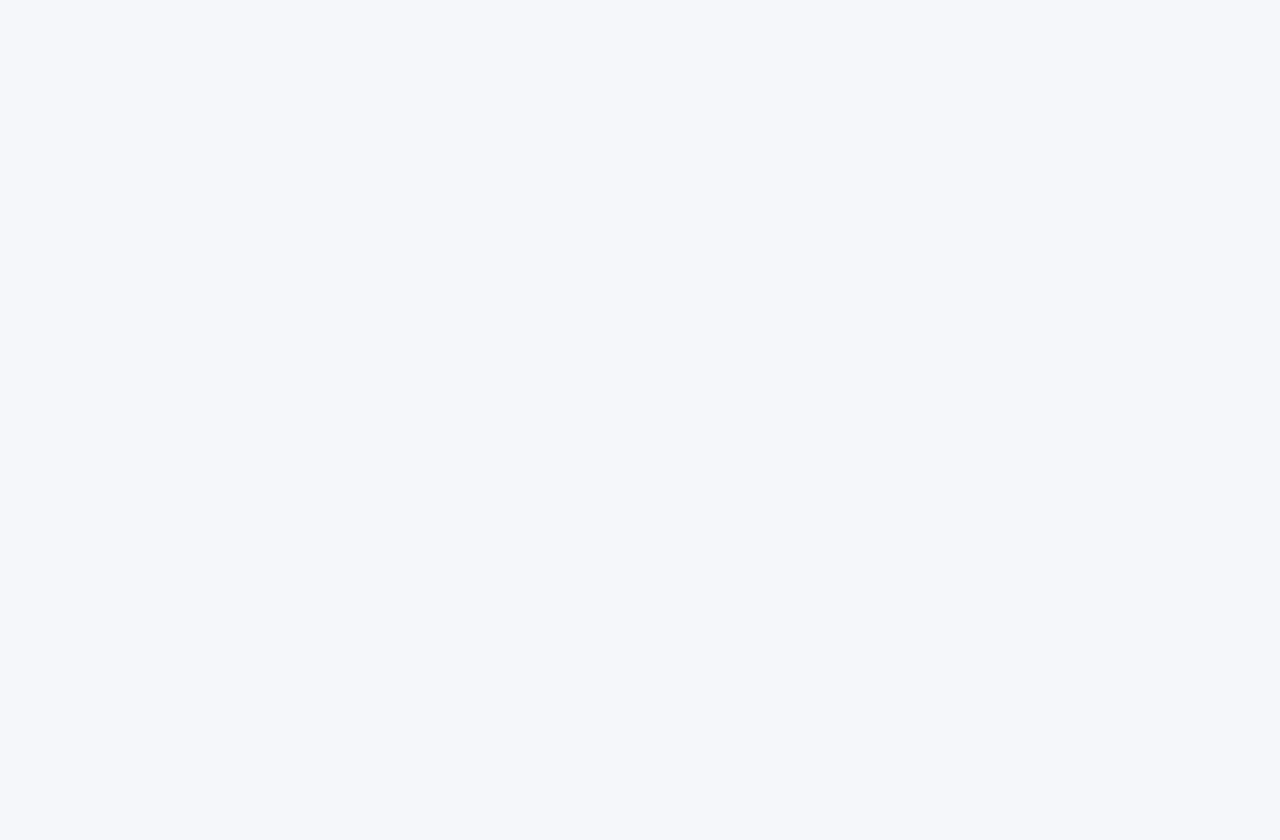
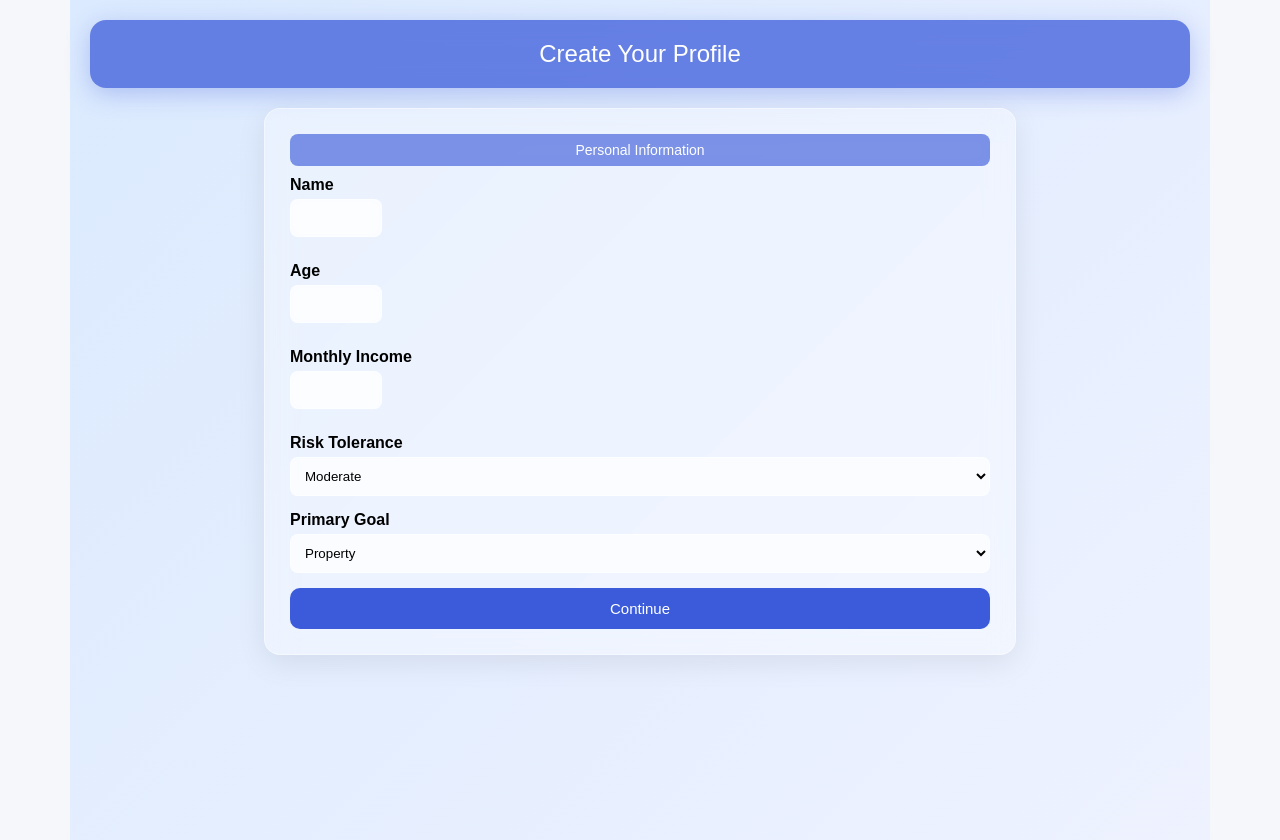
Before and after one commit to jordanchicksen1/nextgen-wealth, a React (Vite) app: page /setup-profile in a window 1280 px wide. Before the commit this address had no page. Before the commit the page ends 800 px from the top, so only its background shows below. Built offline with nearby package versions, Linux system fonts and the light colour scheme.

Commit message:
adding profile and signing in

```diff
--- a/src/App.jsx
+++ b/src/App.jsx
@@ -6,16 +6,22 @@ import TracksOverview from "./pages/TracksOverview";
 import Track from "./pages/Track";
 import SimulationsOverview from "./pages/SimulationsOverview";
 import Simulation from "./pages/Simulation";
+import ProfileSetup from "./pages/ProfileSetup";
+import Profile from "./pages/Profile";
+import SignIn from "./pages/SignIn";
 
 function App() {
   return (
     <Routes>
-      <Route path="/" element={<Home />} />
+      <Route path="/" element={<SignIn />} />
       <Route path="/dashboard" element={<Dashboard />} />
        <Route path="/tracks" element={<TracksOverview />} />
         <Route path="/tracks/:id" element={<Track />} />
       <Route path="/simulations" element={<SimulationsOverview />} />
       <Route path="/simulation" element={<Simulation />} />
+      <Route path="/setup-profile" element={<ProfileSetup />}/>
+      <Route path="/home" element={<Home />}/>
+      <Route path="/profile" element={<Profile />}/>
     </Routes>
   );
 }
--- a/src/components/Navbar.jsx
+++ b/src/components/Navbar.jsx
@@ -25,6 +25,10 @@ export default function Navbar() {
           <Link className={location.pathname === "/simulations" ? "active" : ""} to="/simulations">
             Simulations
           </Link>
+
+          <Link className={location.pathname === "/profile" ? "active" : ""} to="/profile">
+            Profile
+          </Link>
         </div>
       </nav>
     </div>
--- a/src/context/FinancialContext.jsx
+++ b/src/context/FinancialContext.jsx
@@ -3,6 +3,9 @@ import { createContext, useContext, useState } from "react";
 const FinancialContext = createContext();
 
 export function FinancialProvider({ children }) {
+  const [name, setName] = useState("");
+  const [age, setAge] = useState("");
+
   const [income, setIncome] = useState(0);
 
   const [expenses, setExpenses] = useState({
@@ -19,6 +22,12 @@ export function FinancialProvider({ children }) {
   return (
     <FinancialContext.Provider
       value={{
+        name,
+        setName,
+
+        age,
+        setAge,
+
         income,
         setIncome,
 
--- /dev/null
+++ b/src/pages/Profile.jsx
@@ -0,0 +1,56 @@
+import Navbar from "../components/Navbar";
+import BackToTop from "../components/BackToTop";
+
+import { useFinancial } from "../context/FinancialContext";
+
+import "./profile.css";
+
+export default function Profile() {
+  const {
+    name,
+    age,
+    income,
+    riskTolerance,
+    goal,
+  } = useFinancial();
+
+  return (
+    <div className="profile-page">
+      <Navbar />
+
+      <div className="header">
+        My Profile
+      </div>
+
+      <div className="profile-card">
+
+        <div className="card-header">
+          Profile Summary
+        </div>
+
+        <div className="profile-display">
+          <strong>Name:</strong> {name}
+        </div>
+
+        <div className="profile-display">
+          <strong>Age:</strong> {age}
+        </div>
+
+        <div className="profile-display">
+          <strong>Monthly Income:</strong> R{income.toLocaleString("en-ZA")}
+        </div>
+
+        <div className="profile-display">
+          <strong>Risk Tolerance:</strong> {riskTolerance}
+        </div>
+
+        <div className="profile-display">
+          <strong>Primary Goal:</strong> {goal}
+        </div>
+
+      </div>
+
+      <BackToTop />
+    </div>
+  );
+}
--- /dev/null
+++ b/src/pages/SignIn.jsx
@@ -0,0 +1,43 @@
+import { useNavigate } from "react-router-dom";
+
+import "./profile.css";
+
+export default function SignIn() {
+  const navigate = useNavigate();
+
+  return (
+    <div className="profile-page">
+
+      <div className="header">
+        NextGen Wealth
+      </div>
+
+      <div className="profile-card">
+
+        <div className="card-header">
+          Welcome
+        </div>
+
+        <p
+          style={{
+            textAlign: "center",
+            marginBottom: "20px",
+          }}
+        >
+          Begin your financial journey.
+        </p>
+
+        <button
+          className="profile-button"
+          onClick={() =>
+            navigate("/setup-profile")
+          }
+        >
+          Create Profile
+        </button>
+
+      </div>
+
+    </div>
+  );
+}
--- a/src/pages/Simulation.jsx
+++ b/src/pages/Simulation.jsx
@@ -112,11 +112,9 @@ export default function Simulation() {
 
           <div className="input-row">
             <span>Income</span>
-            <input
-              className={errors.income ? "input-error" : ""}
-              value={income === 0 ? "" : salary}
-              onChange={(e) => setIncome(Number(e.target.value) || 0)}
-            />
+              <input value={income === 0 ? "" : income}
+                disabled
+              />
           </div>
 
           <div className="input-row">
--- /dev/null
+++ b/src/pages/profile.css
@@ -0,0 +1,78 @@
+.profile-page {
+  padding: 20px;
+  min-height: 100vh;
+  max-width: 1100px;
+  margin: 0 auto;
+
+  background: linear-gradient(
+    135deg,
+    #dbeafe,
+    #eef2ff
+  );
+}
+
+.profile-card {
+  max-width: 700px;
+  margin: 20px auto;
+
+  padding: 25px;
+
+  background: rgba(255,255,255,0.35);
+
+  backdrop-filter: blur(14px);
+
+  border-radius: 16px;
+
+  border: 1px solid rgba(255,255,255,0.4);
+
+  box-shadow: 0 8px 30px rgba(0,0,0,0.08);
+}
+
+.profile-field {
+  display: flex;
+  flex-direction: column;
+  margin-bottom: 15px;
+}
+
+.profile-field label {
+  margin-bottom: 5px;
+  font-weight: 600;
+}
+
+.profile-field input,
+.profile-field select {
+  padding: 10px;
+
+  border-radius: 8px;
+
+  border: 1px solid rgba(255,255,255,0.5);
+
+  background: rgba(255,255,255,0.7);
+}
+
+.profile-button {
+  width: 100%;
+
+  padding: 12px;
+
+  border: none;
+
+  border-radius: 10px;
+
+  background: #3b5bdb;
+
+  color: white;
+
+  cursor: pointer;
+
+  font-size: 15px;
+}
+
+.profile-button:hover {
+  background: #1d4ed8;
+}
+
+.profile-error {
+  color: red;
+  margin-bottom: 10px;
+}
--- /dev/null
+++ b/src/pages/profileSetup.jsx
@@ -0,0 +1,119 @@
+import { useNavigate } from "react-router-dom";
+import { useFinancial } from "../context/FinancialContext";
+import { useState } from "react";
+
+import "./profile.css";
+
+export default function ProfileSetup() {
+  const navigate = useNavigate();
+
+  const {
+    name,
+    setName,
+    age,
+    setAge,
+    income,
+    setIncome,
+    riskTolerance,
+    setRiskTolerance,
+    goal,
+    setGoal,
+  } = useFinancial();
+
+  const [error, setError] = useState("");
+
+  const handleSubmit = () => {
+    if (!name || !age || !income) {
+      setError("Please complete all required fields.");
+      return;
+    }
+
+    navigate("/home");
+  };
+
+  return (
+    <div className="profile-page">
+
+      <div className="header">
+        Create Your Profile
+      </div>
+
+      <div className="profile-card">
+
+        <div className="card-header">
+          Personal Information
+        </div>
+
+        <div className="profile-field">
+          <label>Name</label>
+          <input
+            value={name}
+            onChange={(e) => setName(e.target.value)}
+          />
+        </div>
+
+        <div className="profile-field">
+          <label>Age</label>
+          <input
+            value={age}
+            onChange={(e) => setAge(e.target.value)}
+          />
+        </div>
+
+        <div className="profile-field">
+          <label>Monthly Income</label>
+          <input
+            value={income === 0 ? "" : income}
+            onChange={(e) =>
+              setIncome(Number(e.target.value) || 0)
+            }
+          />
+        </div>
+
+        <div className="profile-field">
+          <label>Risk Tolerance</label>
+
+          <select
+            value={riskTolerance}
+            onChange={(e) =>
+              setRiskTolerance(e.target.value)
+            }
+          >
+            <option>Conservative</option>
+            <option>Moderate</option>
+            <option>Aggressive</option>
+          </select>
+        </div>
+
+        <div className="profile-field">
+          <label>Primary Goal</label>
+
+          <select
+            value={goal}
+            onChange={(e) => setGoal(e.target.value)}
+          >
+            <option>Property</option>
+            <option>Retirement</option>
+            <option>Emergency Fund</option>
+            <option>Wealth Building</option>
+          </select>
+        </div>
+
+        {error && (
+          <p className="profile-error">
+            {error}
+          </p>
+        )}
+
+        <button
+          className="profile-button"
+          onClick={handleSubmit}
+        >
+          Continue
+        </button>
+
+      </div>
+
+    </div>
+  );
+}
```
